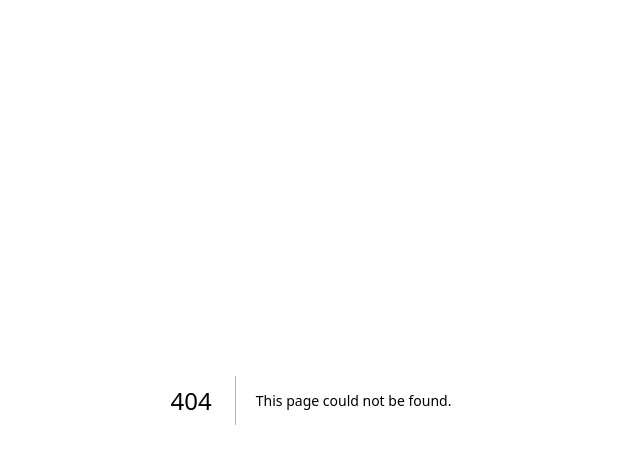
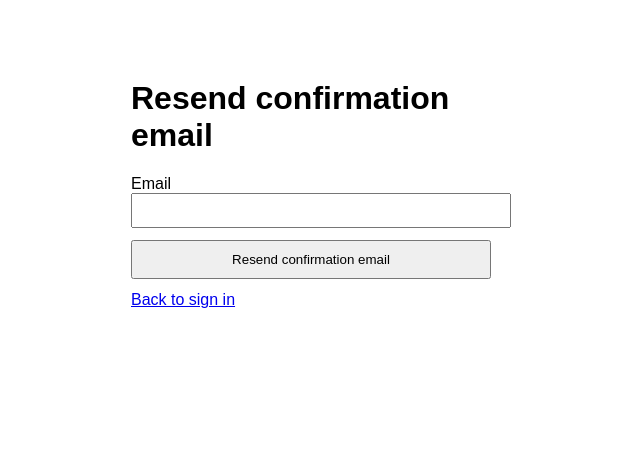
Before and after one commit to oliver7575-blip/lana-omega, a Next.js app: page /resend-confirmation in a window 1280 px wide. Before the commit this address had no page. Shown: the top 464 px of the page, without its empty margins (329-969 px from the left). Built offline with nearby package versions, Linux system fonts and the light colour scheme.

Commit message:
Create page.tsx

```diff
--- /dev/null
+++ b/app/resend-confirmation/page.tsx
@@ -0,0 +1,57 @@
+'use client'
+
+import { useState } from 'react'
+import Link from 'next/link'
+import { createClient } from '@/lib/supabase/client'
+
+export default function ResendConfirmationPage() {
+  const [email, setEmail] = useState('')
+  const [loading, setLoading] = useState(false)
+  const [message, setMessage] = useState<string | null>(null)
+  const [error, setError] = useState<string | null>(null)
+
+  async function handleSubmit(e: React.FormEvent) {
+    e.preventDefault()
+    setError(null)
+    setMessage(null)
+    setLoading(true)
+
+    const supabase = createClient()
+    const { error } = await supabase.auth.resend({ type: 'signup', email })
+
+    setLoading(false)
+
+    if (error) {
+      setError(error.message)
+      return
+    }
+    setMessage('If an unconfirmed account exists with that email, a new confirmation link has been sent.')
+  }
+
+  return (
+    <main style={{ maxWidth: 360, margin: '80px auto', fontFamily: 'sans-serif' }}>
+      <h1>Resend confirmation email</h1>
+      <form onSubmit={handleSubmit}>
+        <div style={{ marginBottom: 12 }}>
+          <label>Email</label>
+          <br />
+          <input
+            type="email"
+            value={email}
+            onChange={(e) => setEmail(e.target.value)}
+            required
+            style={{ width: '100%', padding: 8 }}
+          />
+        </div>
+        {error && <p style={{ color: 'red' }}>{error}</p>}
+        {message && <p>{message}</p>}
+        <button type="submit" disabled={loading} style={{ width: '100%', padding: 10 }}>
+          {loading ? 'Sending...' : 'Resend confirmation email'}
+        </button>
+      </form>
+      <p style={{ marginTop: 12 }}>
+        <Link href="/login">Back to sign in</Link>
+      </p>
+    </main>
+  )
+}
```
